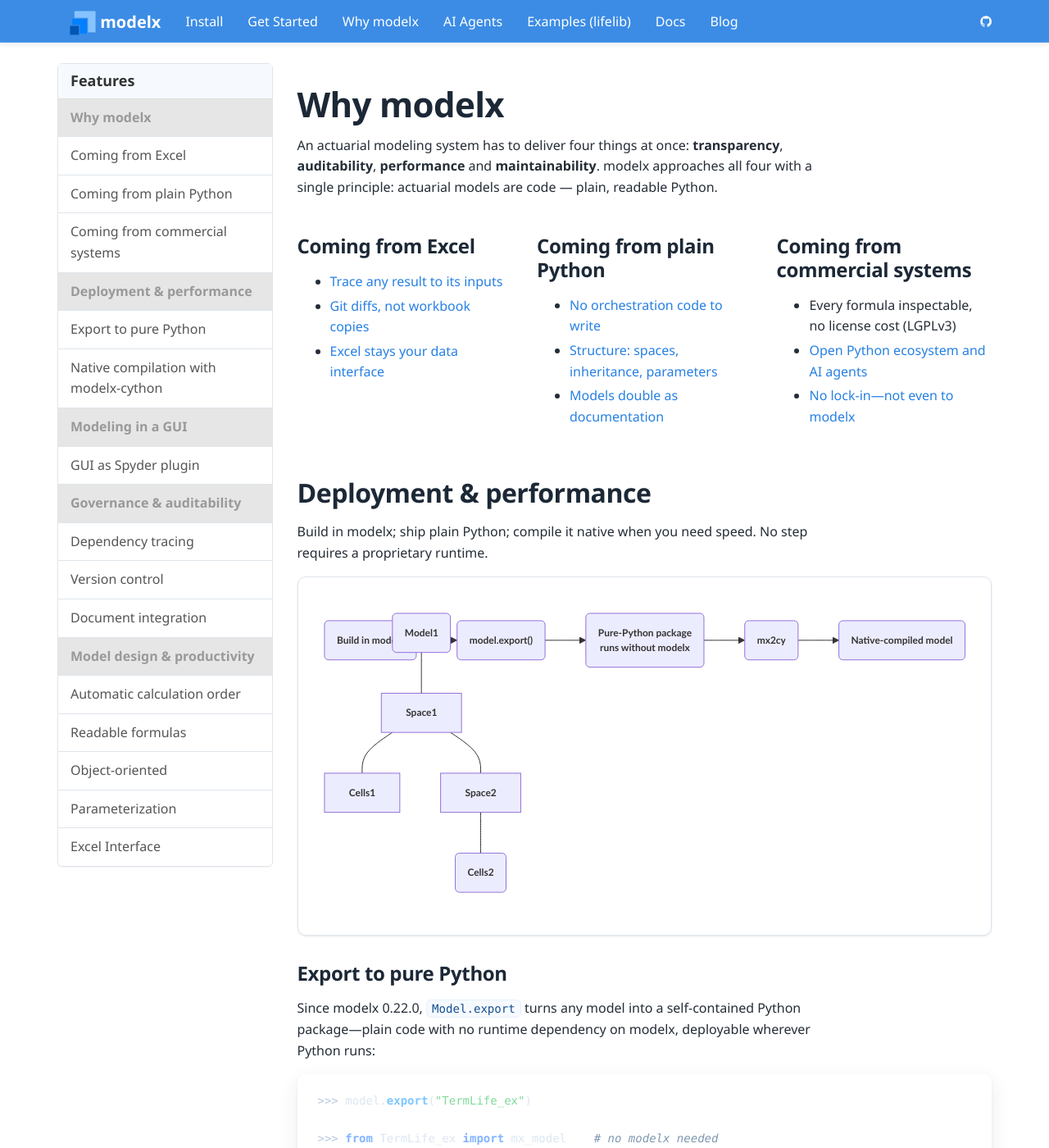
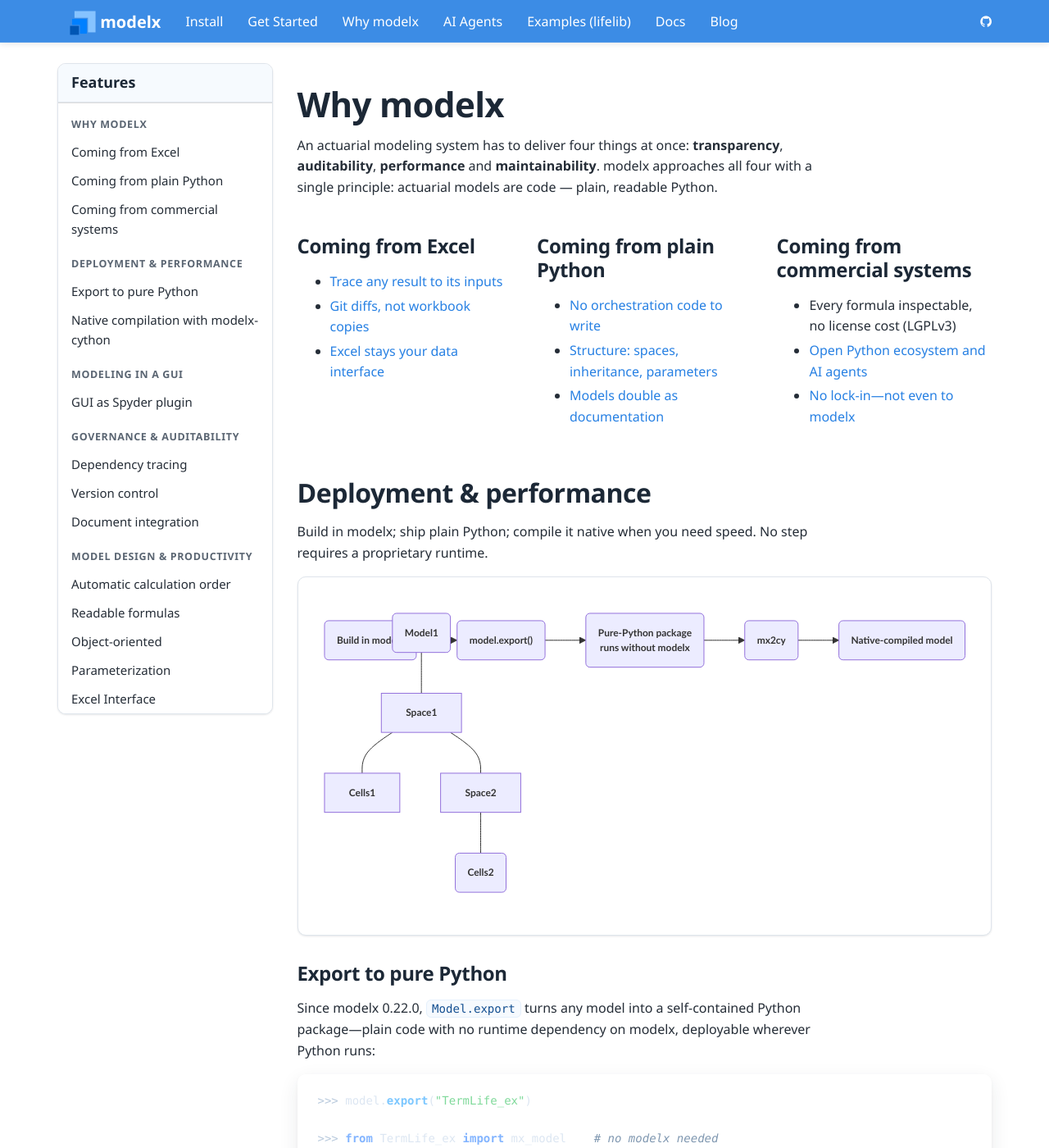
Before and after one commit to fumitoh/modelx-site, a Jekyll site: the page built from features.md, in a window 1280 px wide and 1400 px high. Shown: the whole window at 82% size. Built offline with Jekyll 4.4.1, drawn with Linux system fonts in a browser that asks for light colours.

Commit message:
Give wells and the features sidebar the card surface treatment
.well becomes a white card with token border, radius and soft shadow;
the features_nav accordion turns into a matching card with a tinted
header, small-caps group labels and tinted hover rows.

Co-Authored-By: Claude Fable 5 <noreply@anthropic.com>

```diff
--- a/css/main.scss
+++ b/css/main.scss
@@ -426,6 +426,75 @@ pre:has(> code.language-mermaid) {
   box-shadow: $mx-shadow-sm;
 }
 
+// ===========================================================================
+// Cards and panels
+// ===========================================================================
+
+.well {
+  border-radius: $mx-radius;
+  box-shadow: $mx-shadow-sm;
+  padding: $mx-space-3;
+}
+
+// Features sidebar (features_nav include): card surface with quiet group
+// headers instead of the stock gray accordion panel.
+.panel-group .panel-default {
+  border-color: $mx-border;
+  border-radius: $mx-radius;
+  box-shadow: $mx-shadow-sm;
+  overflow: hidden;
+
+  .panel-heading {
+    background-color: $mx-blue-050;
+    border-bottom: 1px solid $mx-border;
+    padding: 12px 16px;
+
+    a {
+      color: $mx-ink-900;
+      font-weight: 600;
+
+      &:hover,
+      &:focus {
+        text-decoration: none;
+        color: $mx-blue-600;
+      }
+    }
+  }
+
+  .list-group {
+    margin-bottom: 0;
+  }
+
+  .list-group-item {
+    border: 0;
+    padding: 6px 16px;
+    font-size: 15px;
+  }
+
+  span.list-group-item.disabled {
+    background-color: transparent;
+    color: $mx-text-muted;
+    font-size: 12.5px;
+    letter-spacing: .05em;
+    text-transform: uppercase;
+    padding-top: $mx-space-2;
+
+    strong {
+      font-weight: 600;
+    }
+  }
+
+  a.list-group-item {
+    color: $mx-text;
+
+    &:hover,
+    &:focus {
+      background-color: $mx-blue-050;
+      color: $mx-blue-600;
+    }
+  }
+}
+
 
 .header-container {
   background-color: black;
```
